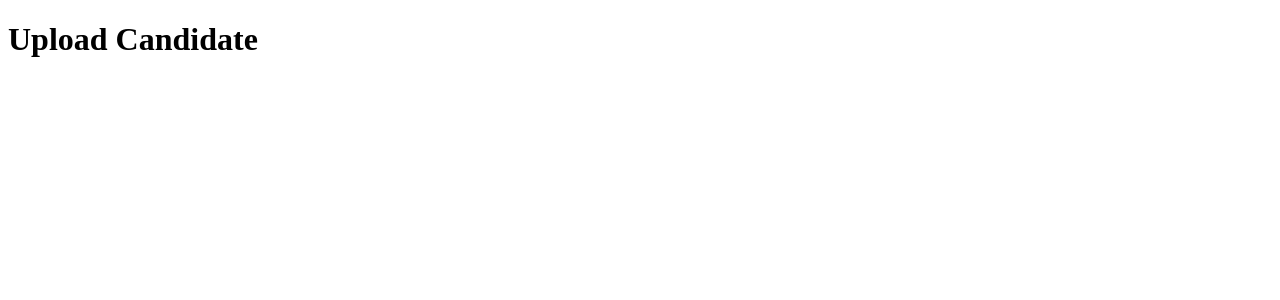
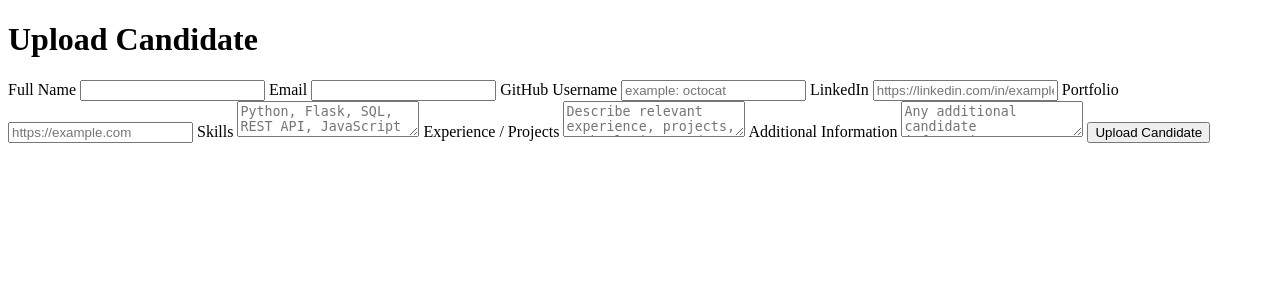
Before and after one commit to ruhanisovana/Ai_Candidate_intelligence, a Flask app: page /upload in a window 1280 px wide. Shown: the top 300 px of the page. Run offline with Flask 3, Linux system fonts and the light colour scheme; parts of the project's set-up code (start-up, migrations or seed data) failed here and were passed over.

Commit message:
Update upload.html

```diff
--- a/templates/upload.html
+++ b/templates/upload.html
@@ -9,6 +9,79 @@
 
     <form action="/upload" method="POST">
 
+        <label>Full Name</label>
+
+<input
+    type="text"
+    name="full_name"
+    required
+>
+
+
+<label>Email</label>
+
+<input
+    type="email"
+    name="email"
+    required
+>
+
+
+<label>GitHub Username</label>
+
+<input
+    type="text"
+    name="github_username"
+    placeholder="example: octocat"
+>
+
+
+<label>LinkedIn</label>
+
+<input
+    type="url"
+    name="linkedin"
+    placeholder="https://linkedin.com/in/example"
+>
+
+
+<label>Portfolio</label>
+
+<input
+    type="url"
+    name="portfolio"
+    placeholder="https://example.com"
+>
+
+
+<label>Skills</label>
+
+<textarea
+    name="skills"
+    placeholder="Python, Flask, SQL, REST API, JavaScript"
+></textarea>
+
+
+<label>Experience / Projects</label>
+
+<textarea
+    name="experience"
+    placeholder="Describe relevant experience, projects, technologies used, responsibilities, etc."
+></textarea>
+
+
+<label>Additional Information</label>
+
+<textarea
+    name="job_description"
+    placeholder="Any additional candidate information..."
+></textarea>
+
+
+<button type="submit">
+    Upload Candidate
+</button>
+
     </form>
 
 </body>
```
